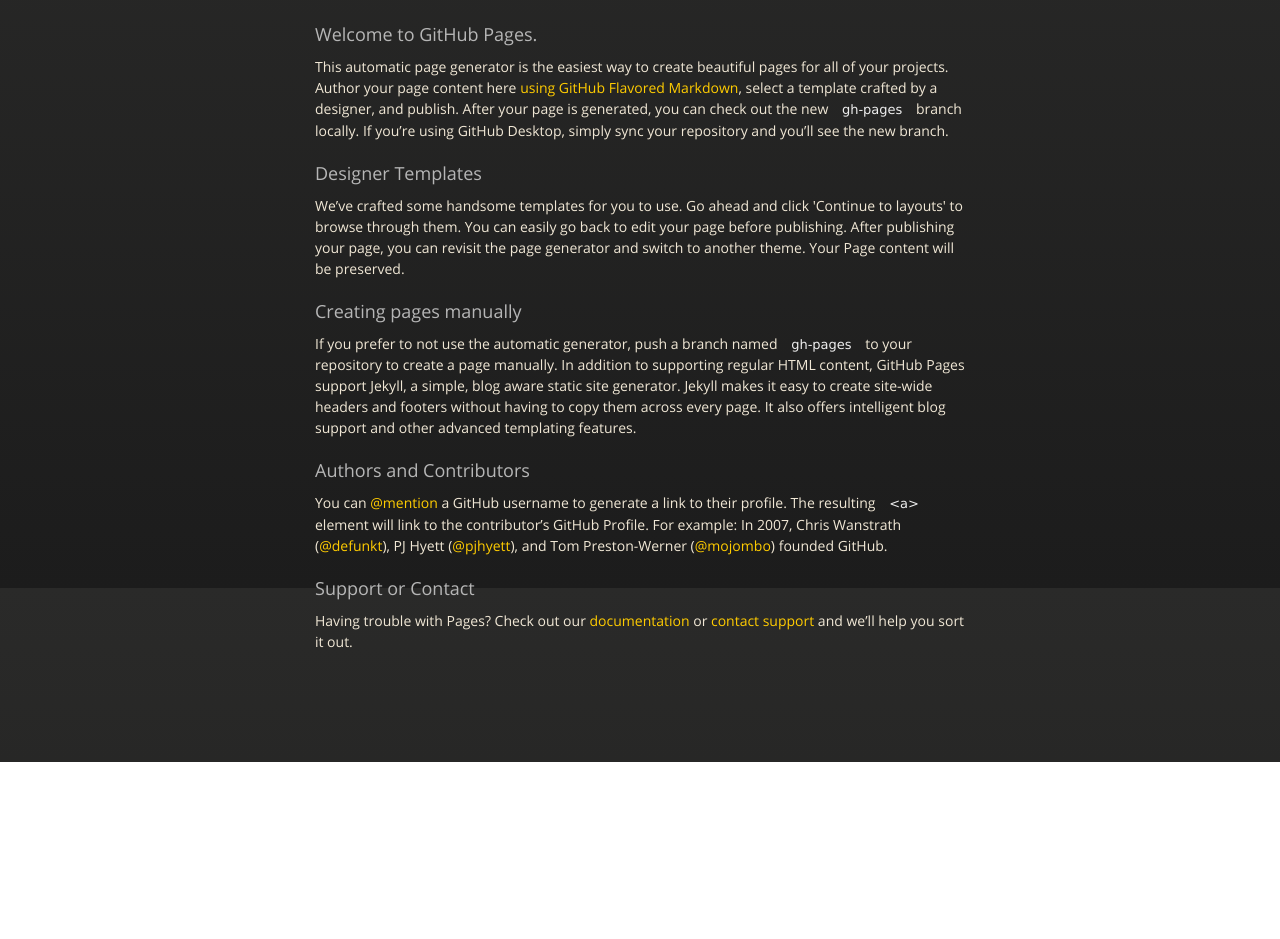
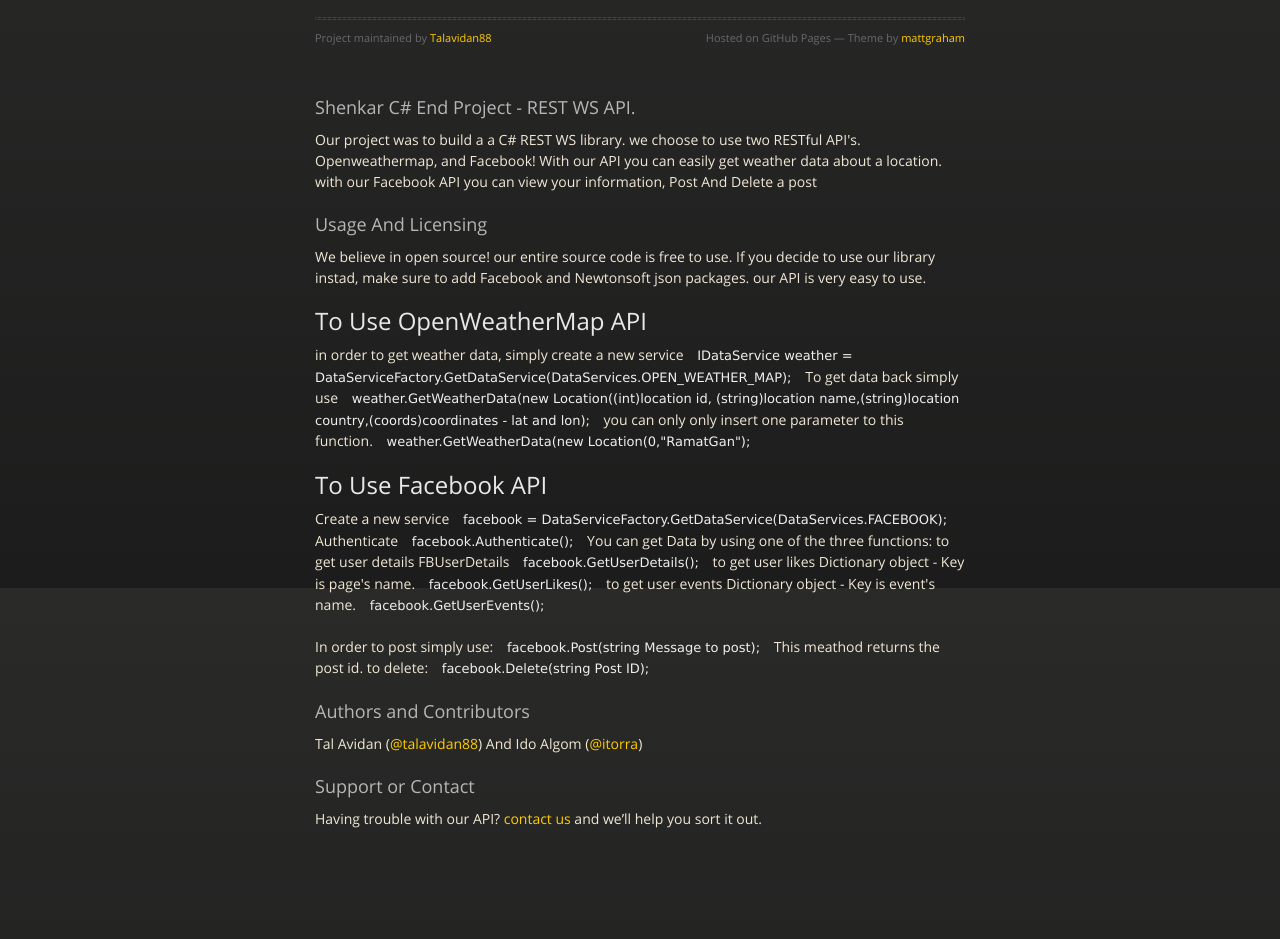
Before and after one commit to Talavidan88/CSHarpWSAPI, a plain HTML site: page index.html in a window 1280 px wide. Shown: the part 212-1151 px from the top of the page. Before the commit the page ends 974 px from the top, so only its background shows below. Drawn offline with nearby package versions, Linux system fonts and the light colour scheme.

Commit message:
Replace master branch with page content via GitHub

```diff
--- a/index.html
+++ b/index.html
@@ -3,7 +3,7 @@
   <head>
     <meta charset="utf-8">
     <meta http-equiv="X-UA-Compatible" content="chrome=1">
-    <title>Talavidan88.GitHub.io by Talavidan88</title>
+    <title>Shenkar C# End Project - REST WS API by Talavidan88</title>
     <link rel="stylesheet" href="stylesheets/styles.css">
     <link rel="stylesheet" href="stylesheets/github-dark.css">
     <script src="https://ajax.googleapis.com/ajax/libs/jquery/1.7.1/jquery.min.js"></script>
@@ -28,37 +28,66 @@
 
       <section>
         <div id="title">
-          <h1>Talavidan88.GitHub.io</h1>
-          <p></p>
+          <h1>Shenkar C# End Project - REST WS API</h1>
+          <p>REST Webservice C# Shenkar</p>
           <hr>
           <span class="credits left">Project maintained by <a href="https://github.com/Talavidan88">Talavidan88</a></span>
           <span class="credits right">Hosted on GitHub Pages &mdash; Theme by <a href="https://twitter.com/michigangraham">mattgraham</a></span>
         </div>
 
         <h3>
-<a id="welcome-to-github-pages" class="anchor" href="#welcome-to-github-pages" aria-hidden="true"><span aria-hidden="true" class="octicon octicon-link"></span></a>Welcome to GitHub Pages.</h3>
+<a id="shenkar-c-end-project---rest-ws-api" class="anchor" href="#shenkar-c-end-project---rest-ws-api" aria-hidden="true"><span aria-hidden="true" class="octicon octicon-link"></span></a>Shenkar C# End Project - REST WS API.</h3>
 
-<p>This automatic page generator is the easiest way to create beautiful pages for all of your projects. Author your page content here <a href="https://guides.github.com/features/mastering-markdown/">using GitHub Flavored Markdown</a>, select a template crafted by a designer, and publish. After your page is generated, you can check out the new <code>gh-pages</code> branch locally. If you’re using GitHub Desktop, simply sync your repository and you’ll see the new branch.</p>
+<p>Our project was to build a a C# REST WS library. we choose to use two RESTful API's. Openweathermap, and Facebook!
+With our API you can easily get weather data about a location. with our Facebook API you can view your information, Post And Delete a post</p>
 
 <h3>
-<a id="designer-templates" class="anchor" href="#designer-templates" aria-hidden="true"><span aria-hidden="true" class="octicon octicon-link"></span></a>Designer Templates</h3>
+<a id="usage-and-licensing" class="anchor" href="#usage-and-licensing" aria-hidden="true"><span aria-hidden="true" class="octicon octicon-link"></span></a>Usage And Licensing</h3>
 
-<p>We’ve crafted some handsome templates for you to use. Go ahead and click 'Continue to layouts' to browse through them. You can easily go back to edit your page before publishing. After publishing your page, you can revisit the page generator and switch to another theme. Your Page content will be preserved.</p>
+<p>We believe in open source! our entire source code is free to use.
+If you decide to use our library instad, make sure to add Facebook and Newtonsoft json packages.
+our API is very easy to use.</p>
 
-<h3>
-<a id="creating-pages-manually" class="anchor" href="#creating-pages-manually" aria-hidden="true"><span aria-hidden="true" class="octicon octicon-link"></span></a>Creating pages manually</h3>
+<h2>
+<a id="to-use-openweathermap-api" class="anchor" href="#to-use-openweathermap-api" aria-hidden="true"><span aria-hidden="true" class="octicon octicon-link"></span></a>To Use OpenWeatherMap API</h2>
 
-<p>If you prefer to not use the automatic generator, push a branch named <code>gh-pages</code> to your repository to create a page manually. In addition to supporting regular HTML content, GitHub Pages support Jekyll, a simple, blog aware static site generator. Jekyll makes it easy to create site-wide headers and footers without having to copy them across every page. It also offers intelligent blog support and other advanced templating features.</p>
+<p>in order to get weather data, simply create a new service
+<code>IDataService weather = DataServiceFactory.GetDataService(DataServices.OPEN_WEATHER_MAP);</code>
+To get data back simply use
+<code>weather.GetWeatherData(new Location((int)location id, (string)location name,(string)location country,(coords)coordinates - lat and lon);</code>
+you can only  only insert one parameter to this function.
+<code>weather.GetWeatherData(new Location(0,"RamatGan");</code></p>
+
+<h2>
+<a id="to-use-facebook-api" class="anchor" href="#to-use-facebook-api" aria-hidden="true"><span aria-hidden="true" class="octicon octicon-link"></span></a>To Use Facebook API</h2>
+
+<p>Create a new service
+<code>facebook = DataServiceFactory.GetDataService(DataServices.FACEBOOK);</code>
+Authenticate
+<code>facebook.Authenticate();</code>
+You can get Data by using one of the three functions:
+to get user details FBUserDetails
+<code>facebook.GetUserDetails();</code>
+to get user likes Dictionary object - Key is page's name.
+<code>facebook.GetUserLikes();</code>
+to get user events Dictionary object - Key is event's name.
+<code>facebook.GetUserEvents();</code></p>
+
+<p>In order to post simply use:
+<code>facebook.Post(string Message to post);</code>
+This meathod returns the post id.
+to delete:
+<code>facebook.Delete(string Post ID);</code></p>
 
 <h3>
 <a id="authors-and-contributors" class="anchor" href="#authors-and-contributors" aria-hidden="true"><span aria-hidden="true" class="octicon octicon-link"></span></a>Authors and Contributors</h3>
 
-<p>You can <a href="https://help.github.com/articles/basic-writing-and-formatting-syntax/#mentioning-users-and-teams" class="user-mention">@mention</a> a GitHub username to generate a link to their profile. The resulting <code>&lt;a&gt;</code> element will link to the contributor’s GitHub Profile. For example: In 2007, Chris Wanstrath (<a href="https://github.com/defunkt" class="user-mention">@defunkt</a>), PJ Hyett (<a href="https://github.com/pjhyett" class="user-mention">@pjhyett</a>), and Tom Preston-Werner (<a href="https://github.com/mojombo" class="user-mention">@mojombo</a>) founded GitHub.</p>
+<p>Tal Avidan (<a href="https://github.com/talavidan88" class="user-mention">@talavidan88</a>) And Ido Algom (<a href="https://github.com/itorra" class="user-mention">@itorra</a>)</p>
 
 <h3>
 <a id="support-or-contact" class="anchor" href="#support-or-contact" aria-hidden="true"><span aria-hidden="true" class="octicon octicon-link"></span></a>Support or Contact</h3>
 
-<p>Having trouble with Pages? Check out our <a href="https://help.github.com/pages">documentation</a> or <a href="https://github.com/contact">contact support</a> and we’ll help you sort it out.</p>
+<p>Having trouble with our API? <a href="ido@algom.cc">contact us</a> and we’ll help you sort it out.</p>
       </section>
 
     </div>
```
Also changed, not shown: params.json (+3 -3 lines).
